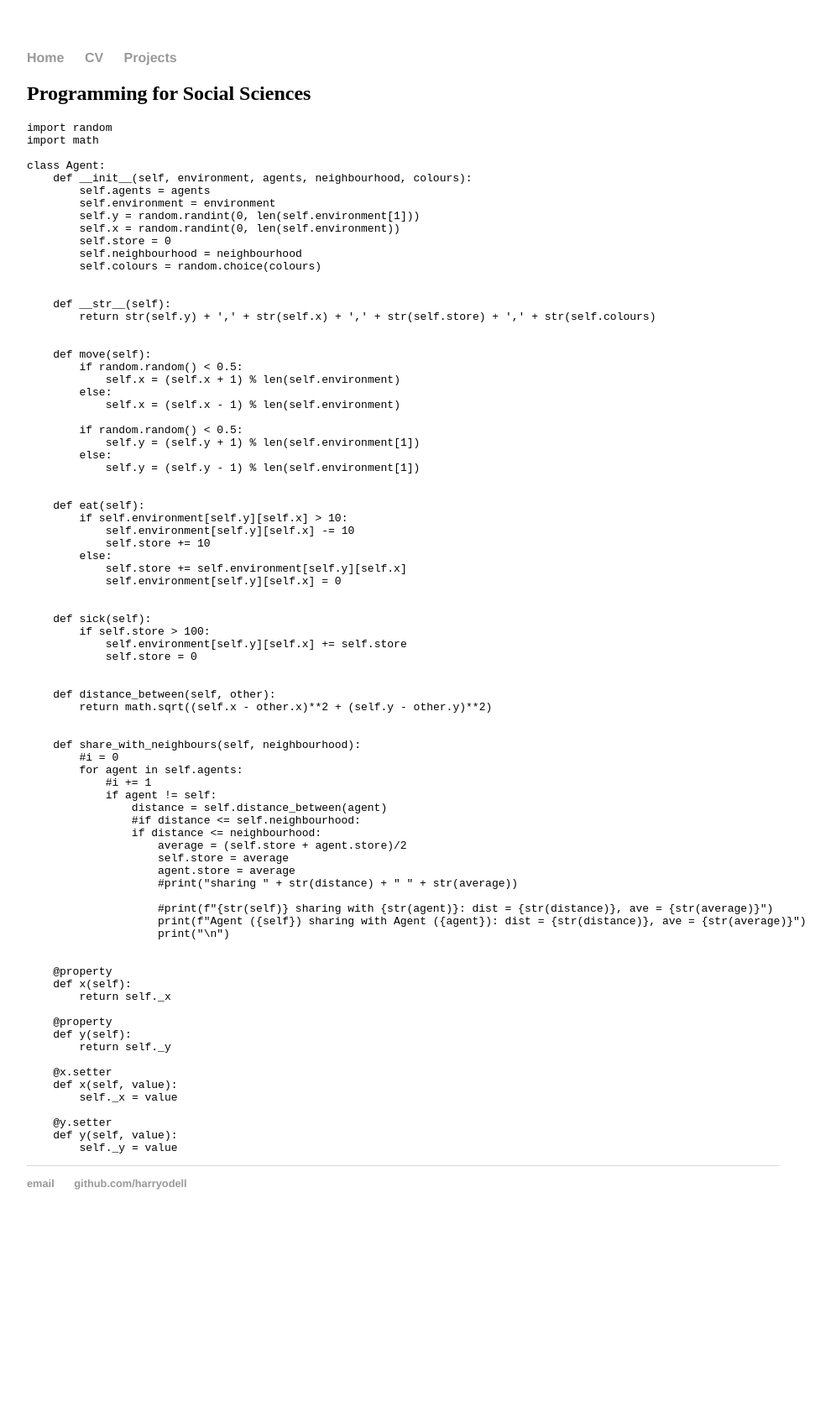
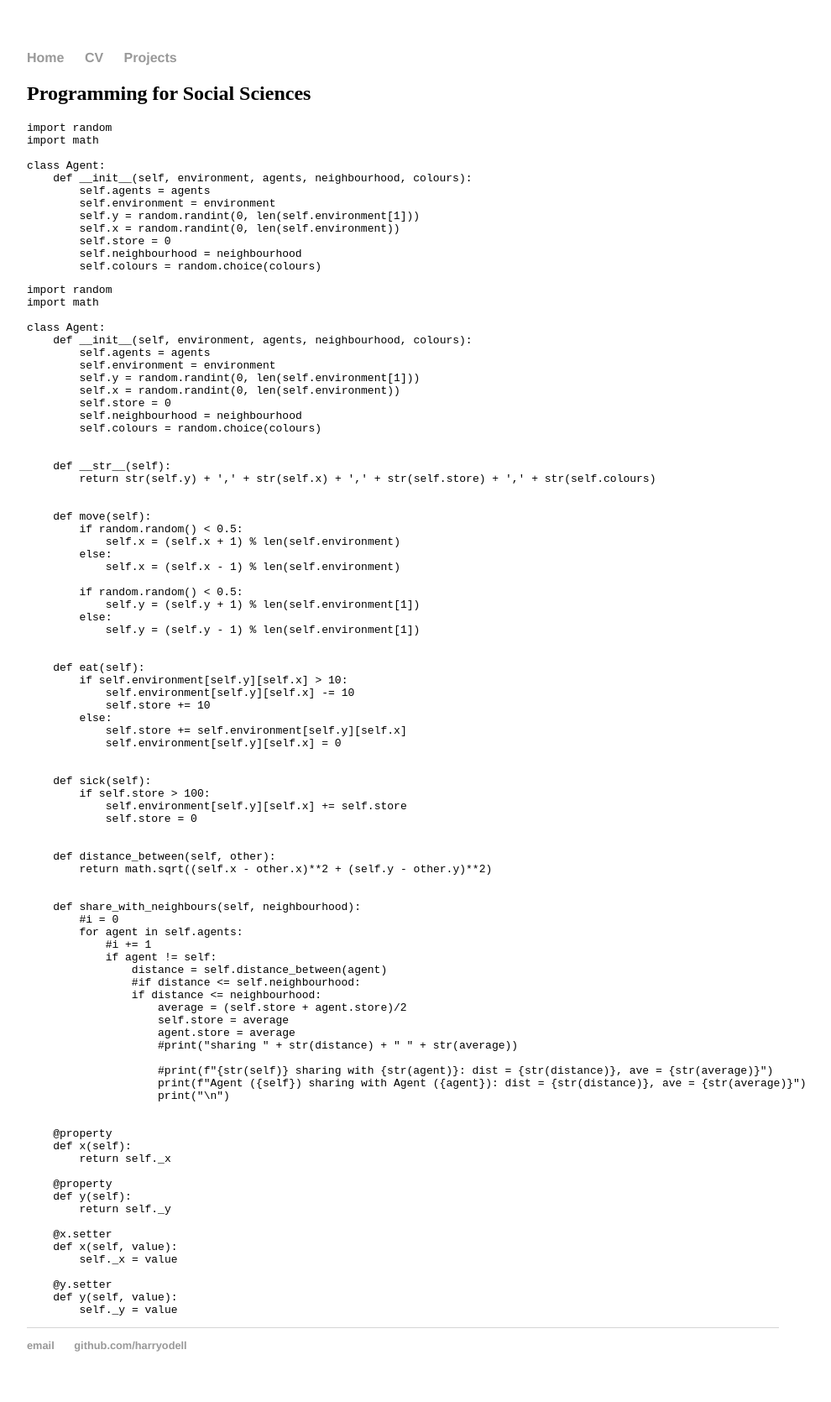
Before and after one commit to harryodell/harryodell.github.io, a Jekyll site: the page built from projects/PfSS.md, in a window 1280 px wide. Shown: the whole page at 84% size, without its empty margins (160-1150 px from the left). Built offline with Jekyll 4.4.1, drawn with Linux system fonts in a browser that asks for light colours; our own code applies the rules of GitHub Pages for plain Markdown files; before the commit the page ends 1477 px from its top, so only the background shows below that.

Commit message:
Update PfSS.md

````diff
--- a/projects/PfSS.md
+++ b/projects/PfSS.md
@@ -1,4 +1,21 @@
 ## Programming for Social Sciences
+
+
+<pre class="brush: python">
+import random
+import math
+
+class Agent:
+    def __init__(self, environment, agents, neighbourhood, colours):
+        self.agents = agents
+        self.environment = environment
+        self.y = random.randint(0, len(self.environment[1]))
+        self.x = random.randint(0, len(self.environment))
+        self.store = 0
+        self.neighbourhood = neighbourhood
+        self.colours = random.choice(colours)
+</pre>
+
 
 ```python
 import random
````
